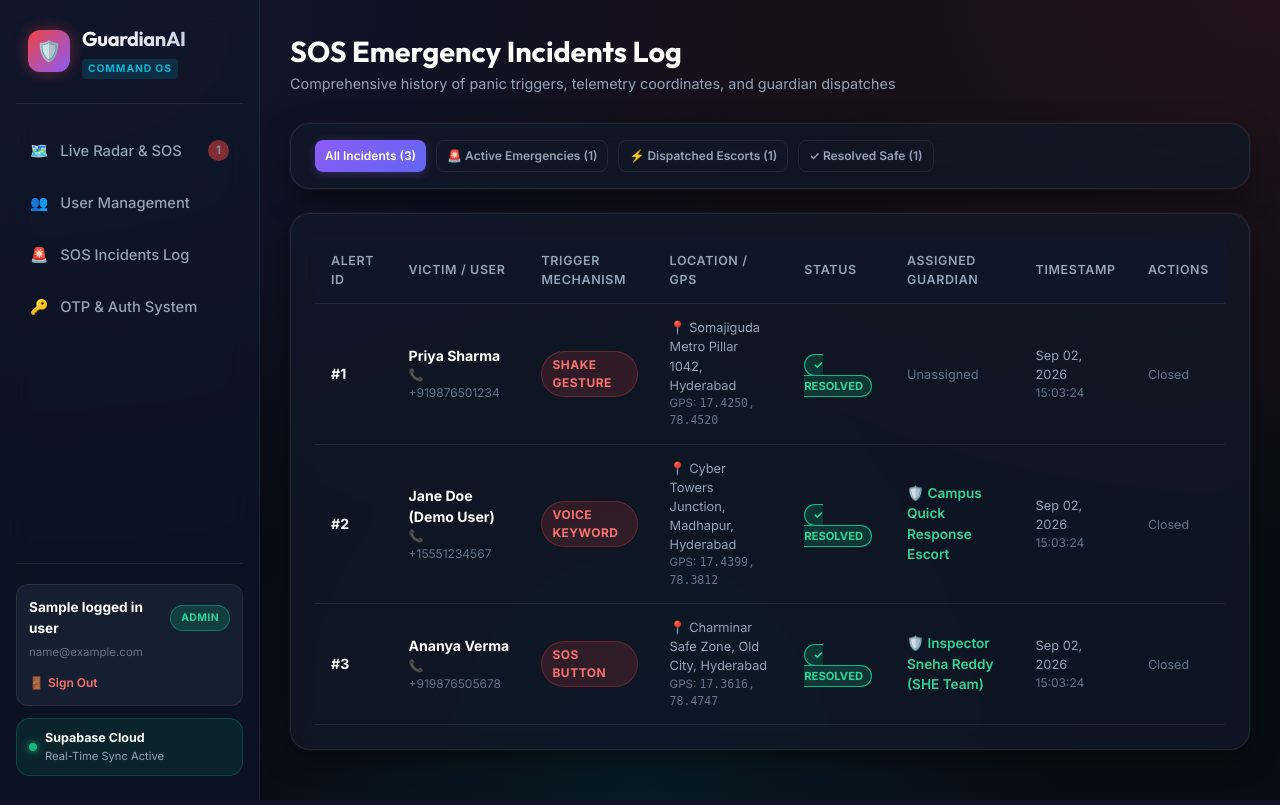
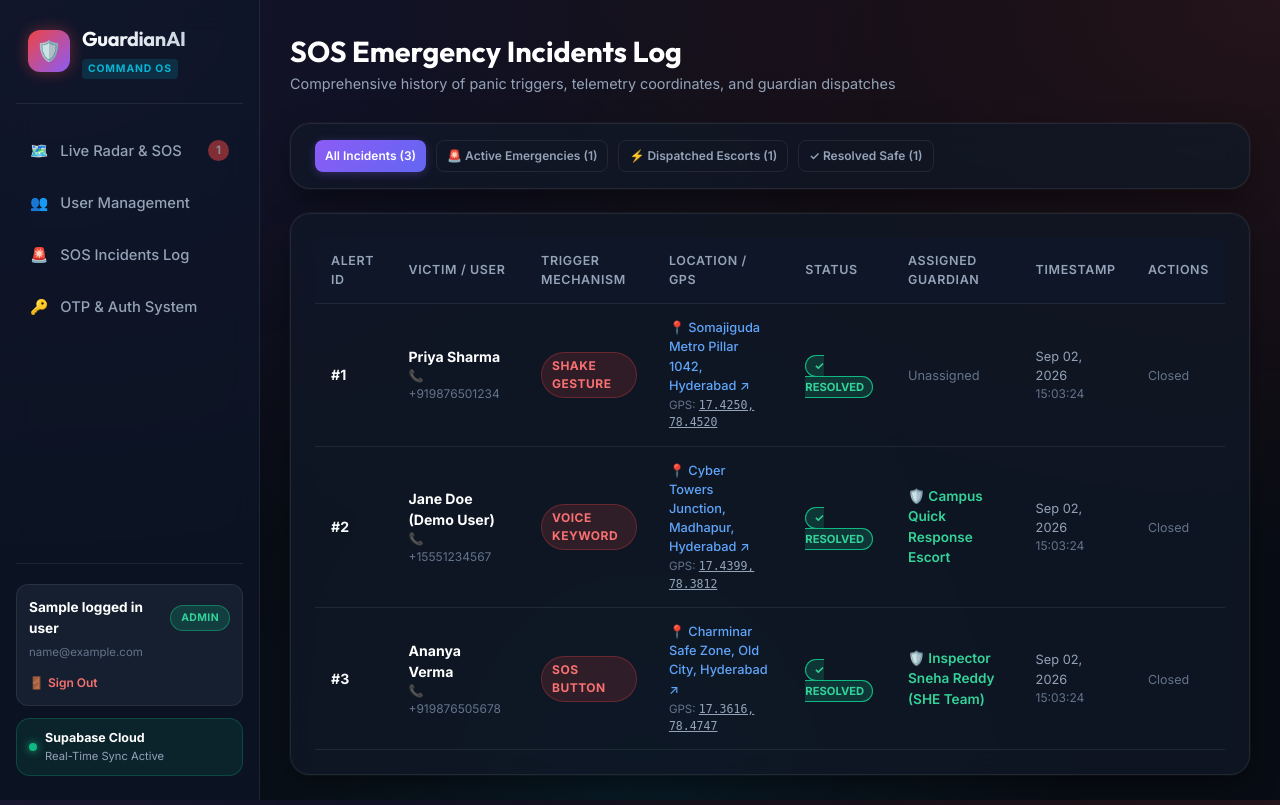
Before and after one commit to satyakiran29/GuardianAI_Backend, a Django app: template dashboard/templates/dashboard/alerts.html in a window 1280 px wide. Run offline with Django 5.2, Linux system fonts and the light colour scheme; data comes from the database, SQL or seed files in the repository; tables that the repository leaves empty hold one stand-in row (values such as "Sample post"); the template is opened without the code that fills it: values that come from a table or form of the project are taken from there, most other values are stand-ins (such as "Sample title", 1, 10 or a date in 2020).

Commit message:
Add Google Maps links to alerts, map & users
Add direct Google Maps links across the dashboard for faster location access. Updated dashboard/static/js/dashboard.js to build map search URLs and include 'Google Maps' links in SOS and guardian popups (plus minor popup sizing/styling tweaks). Updated templates (alerts.html, index.html, users.html) to make addresses and GPS coordinates clickable when latitude/longitude exist, add map buttons, and improve layout/spacing. Also replaced one battery display with user.battery_percentage in index.html. These changes improve responder workflow by providing one-click map navigation.

```diff
--- a/dashboard/static/js/dashboard.js
+++ b/dashboard/static/js/dashboard.js
@@ -87,15 +87,18 @@ function renderMapMarkers() {
         iconAnchor: [15, 15]
       });
 
+      const googleMapsUrl = `https://www.google.com/maps/search/?api=1&query=${item.lat},${item.lng}`;
+
       const popupContent = `
-        <div style="color: #0f172a; font-family: sans-serif; min-width: 220px;">
+        <div style="color: #0f172a; font-family: sans-serif; min-width: 230px;">
           <h4 style="margin: 0 0 6px; color: #ef4444; font-size: 14px; font-weight: bold;">🚨 SOS #${item.id} - ${item.status.toUpperCase()}</h4>
           <p style="margin: 0 0 4px; font-size: 12px;"><strong>Victim:</strong> ${item.user_name} (<code>${item.user_phone}</code>)</p>
           <p style="margin: 0 0 4px; font-size: 12px;"><strong>Trigger:</strong> ${item.trigger_source}</p>
           <p style="margin: 0 0 4px; font-size: 12px;"><strong>Battery:</strong> ${item.battery}%</p>
-          <p style="margin: 0 0 8px; font-size: 11px; color: #475569;">📍 ${item.address}</p>
-          <div style="display: flex; gap: 6px; margin-top: 6px;">
-            <a href="/alerts/" style="background: #ef4444; color: #fff; padding: 4px 10px; text-decoration: none; border-radius: 4px; font-size: 11px; font-weight: bold;">⚡ Dispatch Unit</a>
+          <p style="margin: 0 0 8px; font-size: 11px; color: #475569;">📍 <a href="${googleMapsUrl}" target="_blank" style="color: #2563eb; font-weight: 600; text-decoration: none;">${item.address} ↗</a></p>
+          <div style="display: flex; gap: 6px; margin-top: 8px;">
+            <a href="/alerts/" style="background: #ef4444; color: #fff; padding: 5px 10px; text-decoration: none; border-radius: 6px; font-size: 11px; font-weight: bold;">⚡ Dispatch Unit</a>
+            <a href="${googleMapsUrl}" target="_blank" style="background: #2563eb; color: #fff; padding: 5px 10px; text-decoration: none; border-radius: 6px; font-size: 11px; font-weight: bold;">🗺️ Google Maps ↗</a>
           </div>
         </div>
       `;
@@ -126,12 +129,15 @@ function renderMapMarkers() {
         iconAnchor: [13, 13]
       });
 
+      const googleMapsUrl = `https://www.google.com/maps/search/?api=1&query=${item.lat},${item.lng}`;
+
       const guardPopup = `
-        <div style="color: #0f172a; font-family: sans-serif; min-width: 180px;">
+        <div style="color: #0f172a; font-family: sans-serif; min-width: 190px;">
           <h4 style="margin: 0 0 4px; color: #10b981; font-size: 13px; font-weight: bold;">🛡️ Guardian Unit</h4>
           <p style="margin: 0 0 2px; font-size: 12px;"><strong>${item.name}</strong></p>
           <p style="margin: 0 0 4px; font-size: 11px; color: #475569;">📞 ${item.phone}</p>
-          <p style="margin: 0; font-size: 11px; color: #64748b;">📍 ${item.address || 'Patrol Route'}</p>
+          <p style="margin: 0 0 6px; font-size: 11px; color: #64748b;">📍 ${item.address || 'Patrol Route'}</p>
+          <a href="${googleMapsUrl}" target="_blank" style="background: #059669; color: #fff; padding: 4px 8px; text-decoration: none; border-radius: 4px; font-size: 10px; font-weight: bold; display: inline-block;">🗺️ Google Maps ↗</a>
         </div>
       `;
 
--- a/dashboard/templates/dashboard/alerts.html
+++ b/dashboard/templates/dashboard/alerts.html
@@ -59,10 +59,12 @@
             </td>
             <td>
               <div style="font-size: 0.8rem; color: var(--text-secondary);">
-                📍 {{ alert.address }}
+                <a href="https://www.google.com/maps/search/?api=1&query={{ alert.latitude }},{{ alert.longitude }}" target="_blank" style="color: #60a5fa; text-decoration: none; font-weight: 500;" title="Open in Google Maps">
+                  📍 {{ alert.address }} ↗
+                </a>
               </div>
-              <div style="font-size: 0.72rem; color: var(--text-muted);">
-                GPS: <code>{{ alert.latitude|floatformat:4 }}, {{ alert.longitude|floatformat:4 }}</code>
+              <div style="font-size: 0.72rem; color: var(--text-muted); margin-top: 2px;">
+                GPS: <a href="https://www.google.com/maps/search/?api=1&query={{ alert.latitude }},{{ alert.longitude }}" target="_blank" style="color: #94a3b8; text-decoration: underline;"><code>{{ alert.latitude|floatformat:4 }}, {{ alert.longitude|floatformat:4 }}</code></a>
               </div>
             </td>
             <td>
```
Also changed, not shown: dashboard/templates/dashboard/index.html (+25 -5 lines), dashboard/templates/dashboard/users.html (+7 -1 lines).
